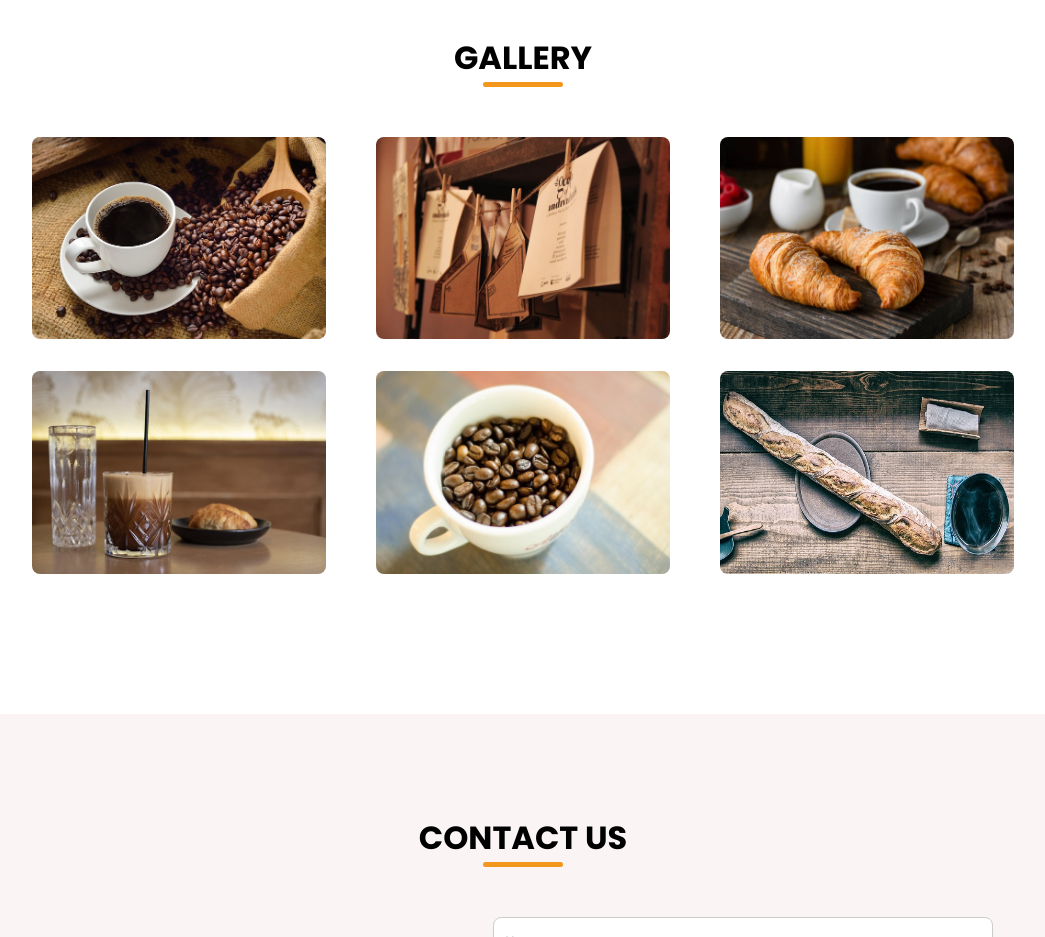
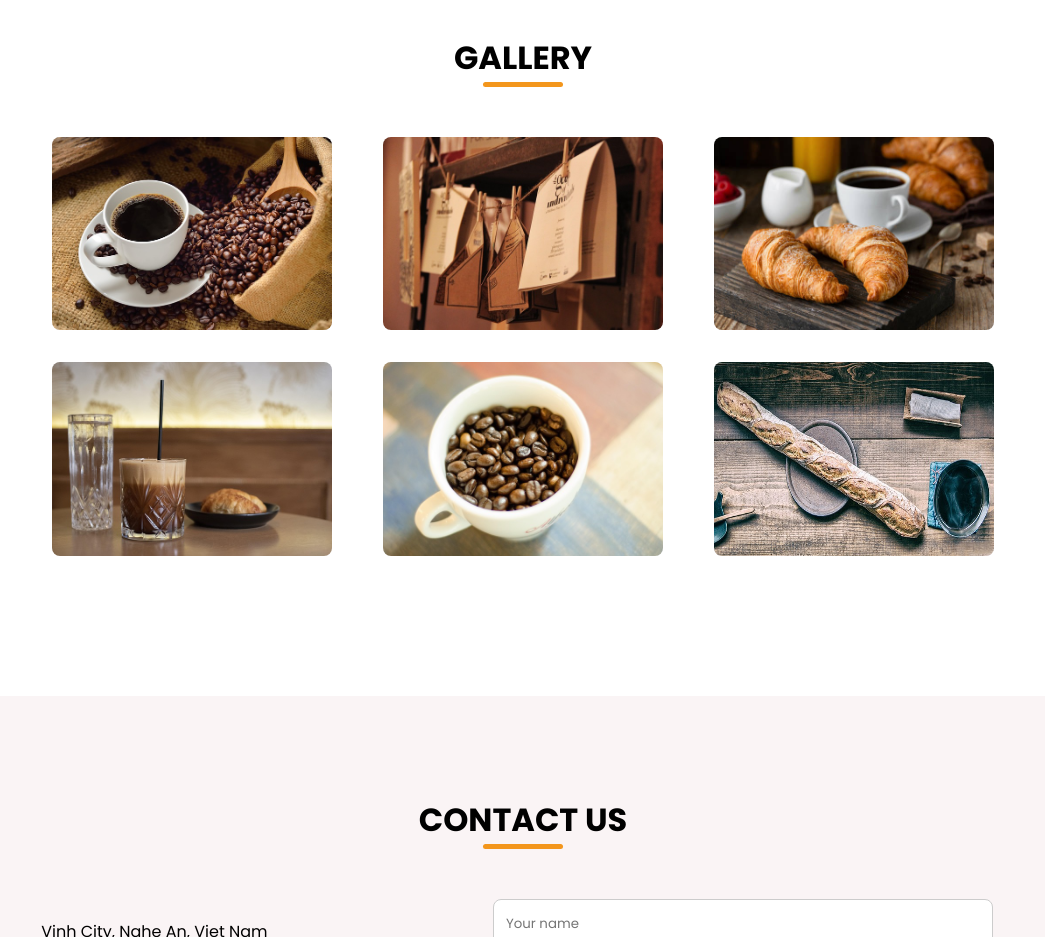
Before and after one commit to quytoc2911-png/Codeweb, a plain HTML site: page index.html in a window 1280 px wide. Shown: the part 2740-3677 px from the top of the page, without its empty margins (117-1162 px from the left). Drawn offline with Linux system fonts and the light colour scheme; a web font is replaced by a local one.

Commit message:
Update index.html

```diff
--- a/index.html
+++ b/index.html
@@ -132,7 +132,7 @@
       <!-- GALLERY -->
       <section class="gallery-section" id="gallery">
         <h2 class="section-title">Gallery</h2>
-        <div class="section content">
+        <div class="section-content">
           <ul class="gallery-list">
             <li class="gallery-item">
               <img src="assets/image/gallery-1.png" alt="Gallery" class="gallery-image">
```
